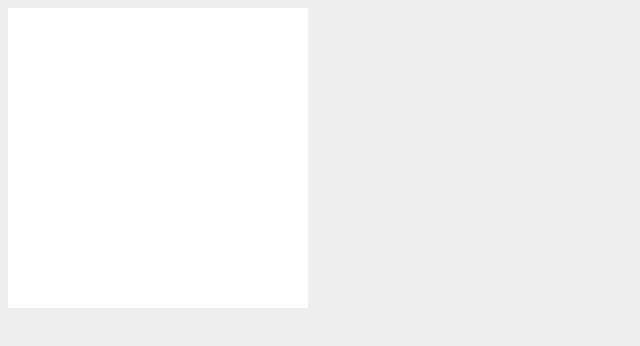
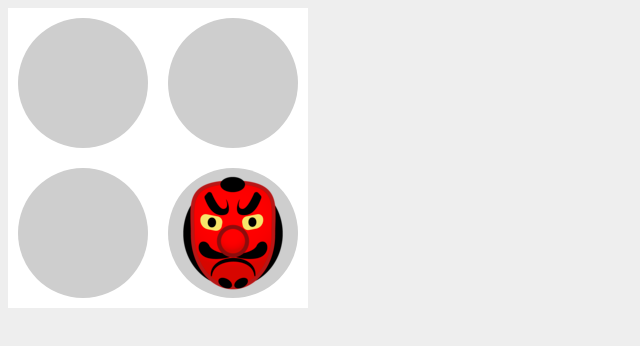
Before and after one commit to ivalynx/ahj-dom-1, a website built with webpack: page src/index.html in a window 1280 px wide. Shown: the whole page, without its empty margins (0-640 px from the left). Built offline with nearby package versions, Linux system fonts and the light colour scheme.

Commit message:
Задание выполнила, но картинка не подхватывается вебпаком

```diff
--- a/src/css/style.css
+++ b/src/css/style.css
@@ -9,7 +9,7 @@ body {
   height: 300px;
   background: #fff;
   flex-wrap: wrap;
-  justify-content: space-between;
+  justify-content: space-around;
   align-items: center;
 }
 #mole_game .mole {
@@ -20,10 +20,13 @@ body {
   border-radius: 50%;
 }
 
-#mole_game .mole .target {
+#mole_game .mole img, #mole_game .mole span {
   display: block;
   height: 120px;
   width: 120px;
   margin: auto;
+}
+
+#mole_game .mole .target {
   background: url('../img/goblin.png');
 }
--- a/src/index.html
+++ b/src/index.html
@@ -5,7 +5,7 @@
   <meta name="viewport" content="width=device-width, initial-scale=1.0">
   <meta http-equiv="X-UA-Compatible" content="ie=edge">
   <title>Перемещение элемента</title>
-  <link rel="shortcut icon" href="favicon.ico" type="image/x-icon">
+  <link rel="shortcut icon" href="./img/favicon.ico" type="image/x-icon">
 </head>
 <body>
   <div id="mole_game"></div>
--- a/src/index.js
+++ b/src/index.js
@@ -1,5 +1,5 @@
 import './css/style.css';
-
+import './img/goblin.png';
 import './js/app';
 
 // TODO: write your code in app.js
--- a/src/js/addImg.js
+++ /dev/null
@@ -1,3 +0,0 @@
-export default function addImg(){
-
-};
--- a/src/js/app.js
+++ b/src/js/app.js
@@ -1,7 +1,5 @@
 import drawField from './drawField';
-import addImg from './addImg';
-import moveImg from './moveImg';
+import createImg from './createImg';
 
 drawField();
-addImg();
-moveImg();
+createImg();
--- /dev/null
+++ b/src/js/createImg.js
@@ -0,0 +1,15 @@
+import generatePosition from './generatePosition';
+import toggleImg from './toggleImg';
+
+export default function createImg() {
+  const img = document.createElement('img');
+  img.setAttribute('src', './img/goblin.png');
+  img.setAttribute('alt', 'Цель');
+  const moles = document.getElementsByClassName('mole');
+  const position = generatePosition(moles.length);
+  const array = Array.from(moles);
+  array[position].appendChild(img);
+  setInterval(() => {
+    toggleImg(array, img);
+  }, 1000);
+}
--- a/src/js/drawField.js
+++ b/src/js/drawField.js
@@ -1,10 +1,9 @@
 export default function drawField() {
   const game = document.getElementById('mole_game');
   const quantity = 4;
-  const elements = [];
   for (let index = 0; index < quantity; index += 1) {
     const element = document.createElement('div');
-    element.class = 'mole';
+    element.classList.add('mole');
+    game.appendChild(element);
   }
-  game.append(elements);
 }
--- /dev/null
+++ b/src/js/generatePosition.js
@@ -0,0 +1,3 @@
+export default function generatePosition(length) {
+  return Math.floor(Math.random() * length);
+}
--- a/src/js/moveImg.js
+++ /dev/null
@@ -1,3 +0,0 @@
-export default function moveImg(){
-
-};
--- /dev/null
+++ b/src/js/toggleImg.js
@@ -0,0 +1,13 @@
+import generatePosition from './generatePosition';
+
+export default function toggleImg(array, img) {
+  const position = generatePosition(array.length);
+  let imgIndex = null;
+  array.forEach((el, index) => {
+    if (el.contains(img)) {
+      imgIndex = index;
+    }
+  });
+  array[imgIndex].removeChild(img);
+  array[position].appendChild(img);
+}
--- a/webpack.common.js
+++ b/webpack.common.js
@@ -15,9 +15,7 @@ module.exports = {
           {
             loader: MiniCssExtractPlugin.loader,
             options: {
-              publicPath: (resourcePath, context) => {
-                return path.relative(path.dirname(resourcePath), context) + '/';
-              },
+              publicPath: (resourcePath, context) => `${path.relative(path.dirname(resourcePath), context)}/`,
             },
           },
           'css-loader',
--- a/webpack.dev.js
+++ b/webpack.dev.js
@@ -1,5 +1,5 @@
 const { merge } = require('webpack-merge');
-const { common } = require('./webpack.common');
+const common = require('./webpack.common');
 
 module.exports = merge(common, {
   mode: 'development',
```
Also changed, not shown: package.json (+11 -15 lines), .babelrc (added), .eslintrc.json, src/img/favicon.ico (renamed from src/favicon.ico), 3 other files.
